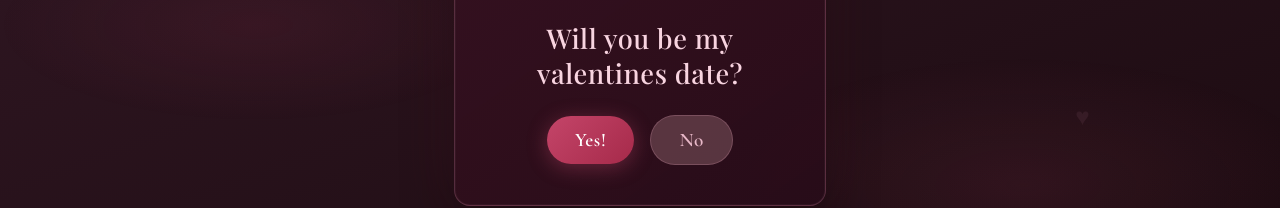
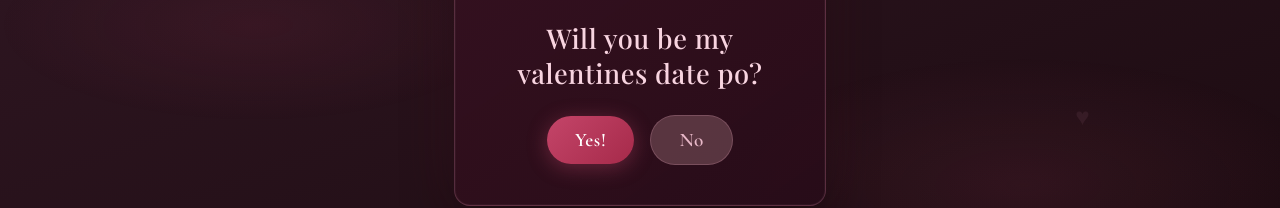
Before and after one commit to Nathyieee/Valentine-s-Date, a plain HTML site: page index.html in a window 1280 px wide. Shown: the part 455-663 px from the top of the page. Drawn offline with nearby package versions, Linux system fonts and the light colour scheme.

Commit message:
final nato

```diff
--- a/index.html
+++ b/index.html
@@ -17,7 +17,7 @@
       <div class="letter-inner">
         <!-- Put your photo in this folder as photo.jpg to show it here -->
         <img class="card-photo" src="flowers.jpg" alt="Photo" onerror="this.src='https://placehold.co/400x280/4a1c2a/f8d4e0?text=♥'; this.onerror=null;">
-        <h1 class="letter-title">Will you be my valentines date?</h1>
+        <h1 class="letter-title">Will you be my valentines date po?</h1>
         <div class="button-group">
           <a href="#" class="btn btn-yes" id="btnYes">Yes!</a>
           <button type="button" class="btn btn-no" id="btnNo">No</button>
```
